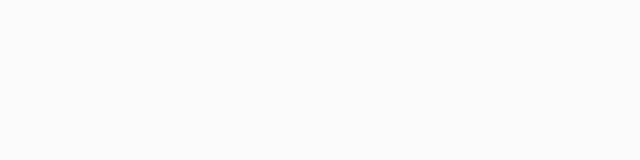
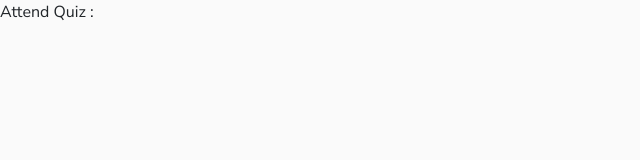
Before and after one commit to roja-cherry/innovator_quiz, a React (Vite) app: page /user/attend-quiz in a window 1280 px wide. Before the commit this address had no page. Shown: the top 160 px of the page, without its empty margins (0-640 px from the left). Built offline with nearby package versions, Linux system fonts and the light colour scheme.

Commit message:
attenquiz component added

```diff
--- a/src/App.jsx
+++ b/src/App.jsx
@@ -43,7 +43,7 @@ export const App = () => {
 
         {/* user routes here... */}
         <Route element={<UserLayout />}>
-          <Route index path={QUIZ_ATTEND_URL} element={<AttendQuiz />} />
+          <Route  path={"/user/attend-quiz"} element={<AttendQuiz />} />
         </Route>
       </Routes>
     </BrowserRouter>
```
Also changed, not shown: src/components/quiz_attend/AttendQuiz.jsx (added, +9 -0 lines).
